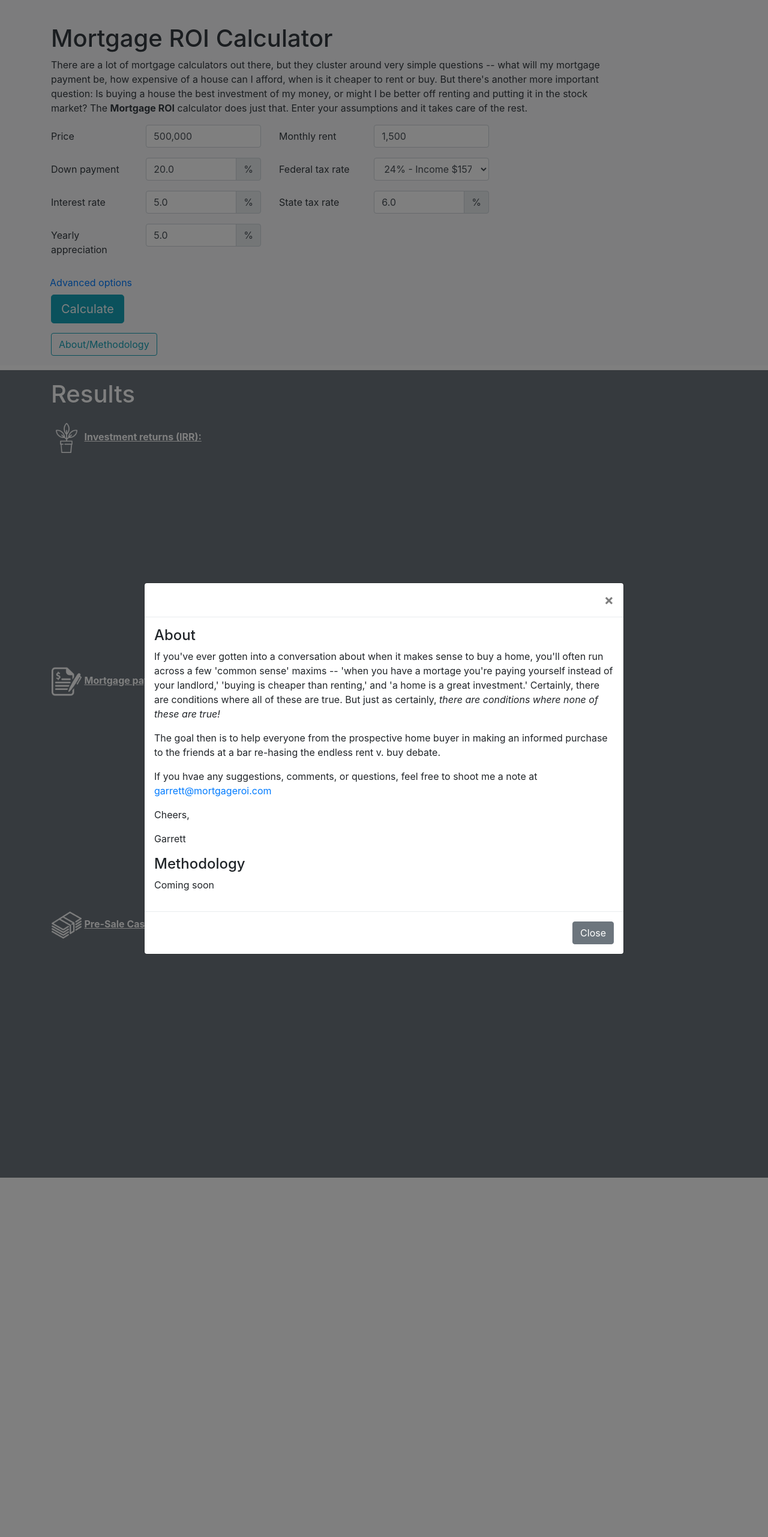
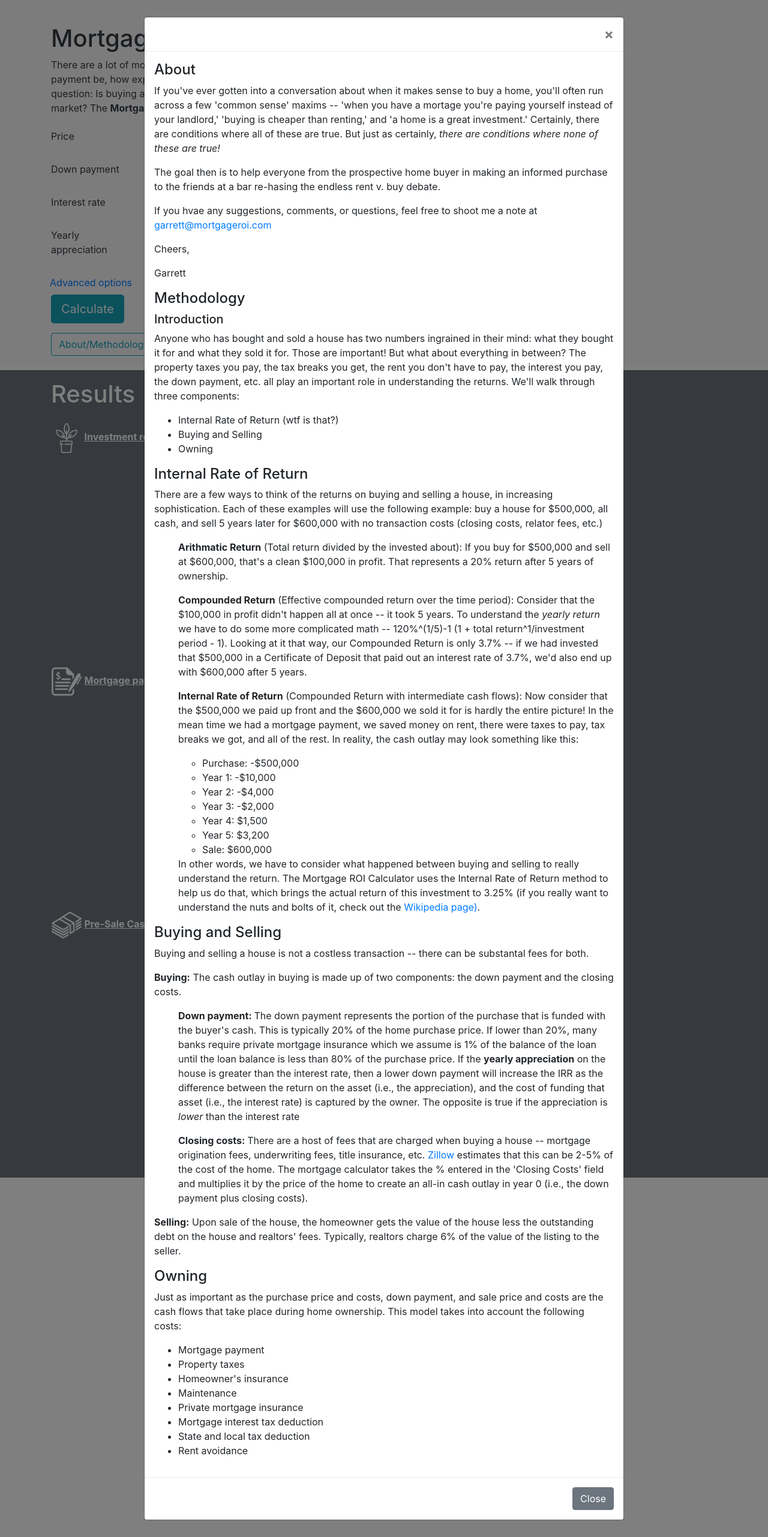
Before and after one commit to edelgm6/mortgage-calc, a Django app: page / in a window 1280 px wide, after a click on "About/Methodology". Shown: the whole page at 60% size. Run offline with Django 3.2, Linux system fonts and the light colour scheme; some libraries are stand-ins or nearby versions.

Commit message:
Added substantial modal content

```diff
--- a/calc/templates/calc/about-modal.html
+++ b/calc/templates/calc/about-modal.html
@@ -18,7 +18,54 @@
 		  <p>Cheers,</p>
 		  <p>Garrett</p>
 		 <h4>Methodology</h4>
-		  <p>Coming soon</p>
+		  <h5>Introduction</h5>
+		  <p>Anyone who has bought and sold a house has two numbers ingrained in their mind: what they bought it for and what they sold it for. Those are important! But what about everything in between? The property taxes you pay, the tax breaks you get, the rent you don't have to pay, the interest you pay, the down payment, etc. all play an important role in understanding the returns.  We'll walk through three components: </p>
+		  <ul>
+		  <li>Internal Rate of Return (wtf is that?)</li>
+		  <li>Buying and Selling</li>
+		  <li>Owning</li>
+		  </ul>
+
+		  <h4>Internal Rate of Return</h4>
+		  <p>There are a few ways to think of the returns on buying and selling a house, in increasing sophistication. Each of these examples will use the following example: buy a house for $500,000, all cash, and sell 5 years later for $600,000 with no transaction costs (closing costs, relator fees, etc.)</p>
+		  <ul>
+			  <p><b>Arithmatic Return</b> (Total return divided by the invested about): If you buy for $500,000 and sell at $600,000, that's a clean $100,000 in profit. That represents a 20% return after 5 years of ownership.</p>
+		      <p><b>Compounded Return</b> (Effective compounded return over the time period): Consider that the $100,000 in profit didn't happen all at once -- it took 5 years. To understand the <i>yearly return</i> we have to do some more complicated math -- 120%^(1/5)-1 (1 + total return^1/investment period - 1). Looking at it that way, our Compounded Return is only 3.7% -- if we had invested that $500,000 in a Certificate of Deposit that paid out an interest rate of 3.7%, we'd also end up with $600,000 after 5 years.</p>
+		      <p><b>Internal Rate of Return</b> (Compounded Return with intermediate cash flows): Now consider that the $500,000 we paid up front and the $600,000 we sold it for is hardly the entire picture! In the mean time we had a mortgage payment, we saved money on rent, there were taxes to pay, tax breaks we got, and all of the rest. In reality, the cash outlay may look something like this:</p>
+			  <ul>
+			  <li>Purchase: -$500,000</li>
+			  <li>Year 1: -$10,000</li>
+			  <li>Year 2: -$4,000</li>
+			  <li>Year 3: -$2,000</li>
+			  <li>Year 4: $1,500</li>
+			  <li>Year 5: $3,200</li>
+			  <li>Sale: $600,000</li>
+			  </ul>
+		  	<p>In other words, we have to consider what happened between buying and selling to really understand the return. The Mortgage ROI Calculator uses the Internal Rate of Return method to help us do that, which brings the actual return of this investment to 3.25% (if you really want to understand the nuts and bolts of it, check out the <a href="https://en.wikipedia.org/wiki/Internal_rate_of_return">Wikipedia page)</a>.</p>
+		  </ul>
+
+		  <h4>Buying and Selling</h4>
+		  <p>Buying and selling a house is not a costless transaction -- there can be substantal fees for both.</p>
+		  <p><b>Buying:</b> The cash outlay in buying is made up of two components: the down payment and the closing costs.</p>
+		  <ul>
+		  <p><b>Down payment: </b> The down payment represents the portion of the purchase that is funded with the buyer's cash. This is typically 20% of the home purchase price. If lower than 20%, many banks require private mortgage insurance which we assume is 1% of the balance of the loan until the loan balance is less than 80% of the purchase price. If the <b>yearly appreciation</b> on the house is greater than the interest rate, then a lower down payment will increase the IRR as the difference between the return on the asset (i.e., the appreciation), and the cost of funding that asset (i.e., the interest rate) is captured by the owner. The opposite is true if the appreciation is <i>lower</i> than the interest rate</p>
+			  <p><b>Closing costs: </b>There are a host of fees that are charged when buying a house -- mortgage origination fees, underwriting fees, title insurance, etc. <a href="https://www.zillow.com/mortgage-learning/closing-costs/">Zillow</a> estimates that this can be 2-5% of the cost of the home. The mortgage calculator takes the % entered in the 'Closing Costs' field and multiplies it by the price of the home to create an all-in cash outlay in year 0 (i.e., the down payment plus closing costs).</p>
+		  </ul>
+		  <p><b>Selling:</b> Upon sale of the house, the homeowner gets the value of the house less the outstanding debt on the house and realtors' fees. Typically, realtors charge 6% of the value of the listing to the seller.</p>
+
+		  <h4>Owning</h4>
+		  <p>Just as important as the purchase price and costs, down payment, and sale price and costs are the cash flows that take place during home ownership. This model takes into account the following costs: </p>
+		  <ul>
+		  <li>Mortgage payment</li>
+		  <li>Property taxes</li>
+		  <li>Homeowner's insurance</li>
+		  <li>Maintenance</li>
+		  <li>Private mortgage insurance</li>
+		  <li>Mortgage interest tax deduction</li>
+		  <li>State and local tax deduction</li>
+		  <li>Rent avoidance</li>
+		  </ul>
+
       </div>
       <div class="modal-footer">
         <button type="button" class="btn btn-secondary" data-dismiss="modal">Close</button>
```
